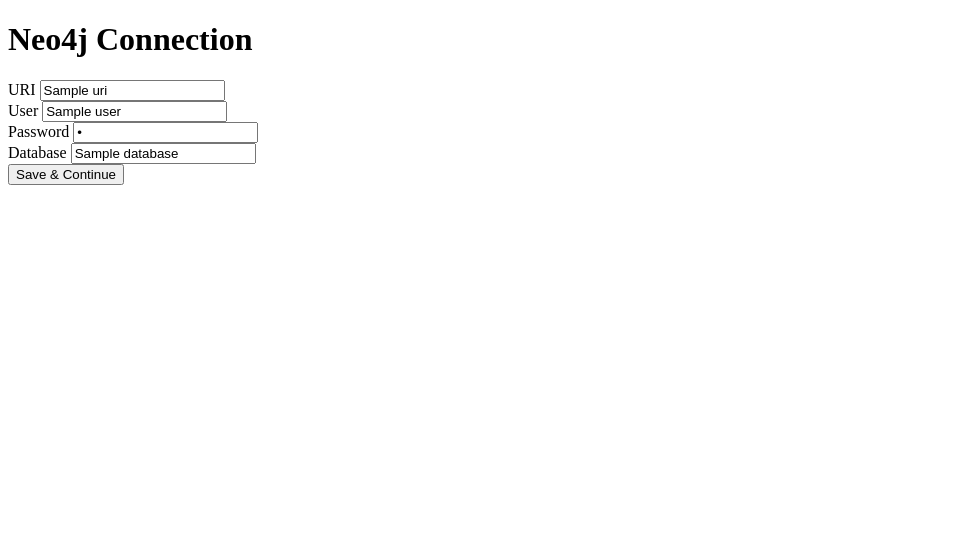
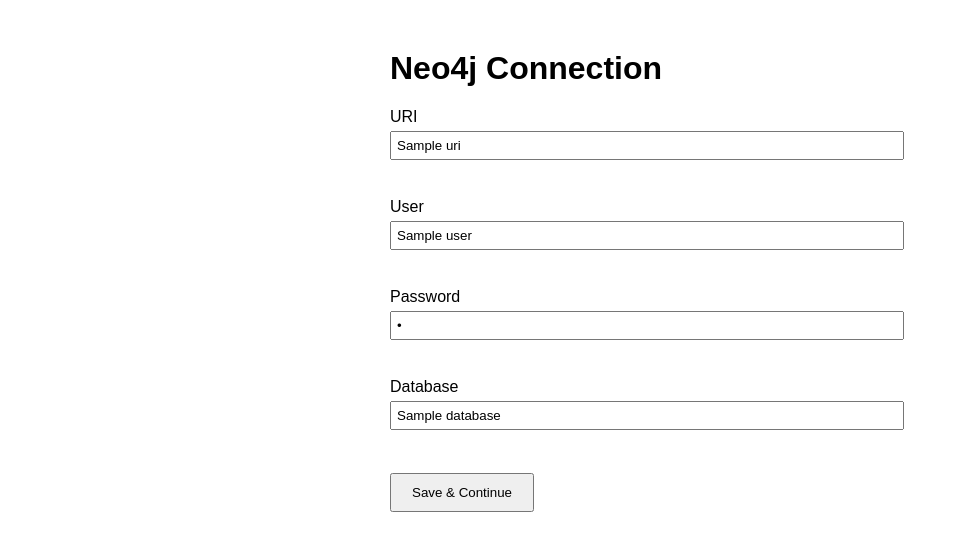
Before and after one commit to SaptaDey/Adaptive-Graph-of-Thoughts-MCP-server, a Python web app: template src/adaptive_graph_of_thoughts/templates/setup_neo4j.html in a window 1280 px wide. Shown: the top 551 px of the page, without its empty margins (0-959 px from the left). Run offline with Jinja, Linux system fonts and the light colour scheme; the template is opened without the code that fills it: most values are stand-ins (such as "Sample title", 1, 10 or a date in 2020).

Commit message:
Update src/adaptive_graph_of_thoughts/templates/setup_neo4j.html
Co-authored-by: coderabbitai[bot] <136622811+coderabbitai[bot]@users.noreply.github.com>

```diff
--- a/src/adaptive_graph_of_thoughts/templates/setup_neo4j.html
+++ b/src/adaptive_graph_of_thoughts/templates/setup_neo4j.html
@@ -2,11 +2,18 @@
 <html>
 <head>
     <title>Setup - Neo4j</title>
+    <style>
+        body { font-family: Arial, sans-serif; max-width: 500px; margin: 50px auto; }
+        label { display: block; margin: 10px 0; }
+        input { width: 100%; padding: 5px; margin-top: 5px; }
+        button { padding: 10px 20px; margin-top: 15px; }
+    </style>
 </head>
 <body>
   <h1>Neo4j Connection</h1>
   {% if message %}<p style="color:{{ 'green' if success else 'red' }}">{{ message }}</p>{% endif %}
   <form method="post">
+    <input type="hidden" name="csrf_token" value="{{ csrf_token() }}"/>
     <label>URI <input name="uri" value="{{ values.uri }}" required></label><br>
     <label>User <input name="user" value="{{ values.user }}" required></label><br>
     <label>Password <input type="password" name="password" value="{{ values.password }}" required></label><br>
```
